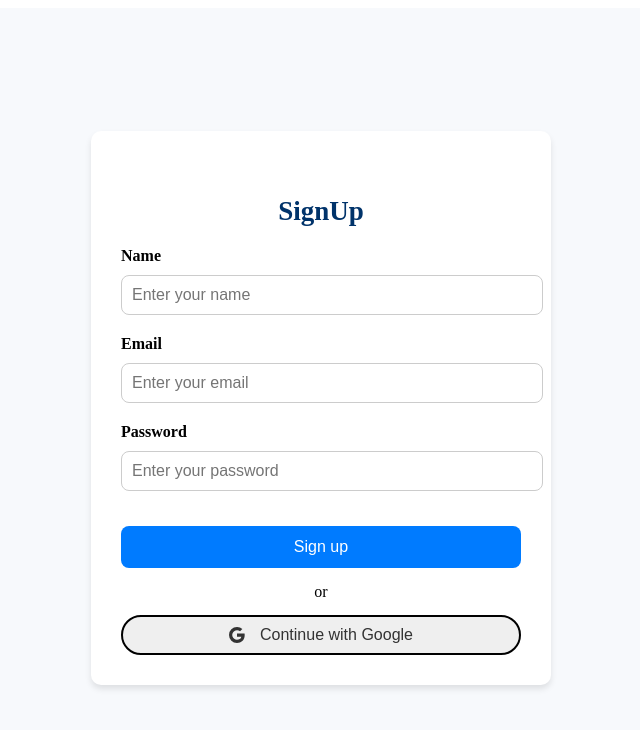
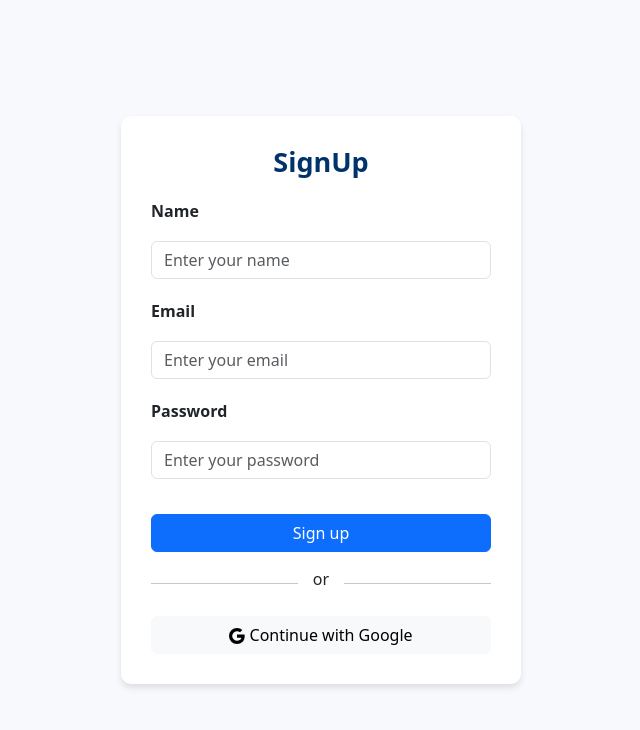
Before and after one commit to VANSH-KAKRAN/Assignment, a React (Vite) app: page / in a window 1280 px wide. Shown: the top 730 px of the page, without its empty margins (319-959 px from the left). Built offline with nearby package versions, Linux system fonts and the light colour scheme.

Commit message:
deploying

```diff
--- a/package.json
+++ b/package.json
@@ -18,7 +18,7 @@
     "framer-motion": "^12.0.6",
     "lucide-react": "^0.474.0",
     "react": "^18.3.1",
-    "react-bootstrap": "^2.10.8",
+    "react-bootstrap": "^2.10.9",
     "react-confetti": "^6.2.2",
     "react-dom": "^18.3.1",
     "react-hook-form": "^7.54.2",
--- a/src/App.jsx
+++ b/src/App.jsx
@@ -6,7 +6,9 @@ import Home from "./pages/Home/Home";
 // import Register from './pages/Register';
 import UserRegistration from "./pages/UserRegistration/UserRegistration";
 import SetupOrganisation from "./pages/SetupOrganisation/SetupOrganisation";
-import ChatbotIntegrationTesting from "./pages/ChatbotIntegrationTesting/ChatbotIntegrationTesting"
+import ChatbotIntegrationTesting from "./pages/ChatbotIntegrationTesting/ChatbotIntegrationTesting";
+import 'bootstrap/dist/css/bootstrap.min.css';
+
 
 function App() {
   return (
--- a/src/index.css
+++ b/src/index.css
@@ -1,3 +1,8 @@
 #root {
     background-color: #f7f9fc;
 }
+
+body{
+    margin: 0 !important;
+    padding: 0;
+}
--- a/src/pages/UserRegistration/UserRegistration.css
+++ b/src/pages/UserRegistration/UserRegistration.css
@@ -1,3 +1,8 @@
+body{
+  margin: 0;
+}
+
+
 /* General styles for the page */
 .registration-container {
   background-color: #f7f9fc;
```
Also changed, not shown: src/pages/ChatbotIntegrationTesting/ChatbotIntegrationTesting.jsx (+0 -227 lines), 1 other file (tests, documents, lock files or other folders).
